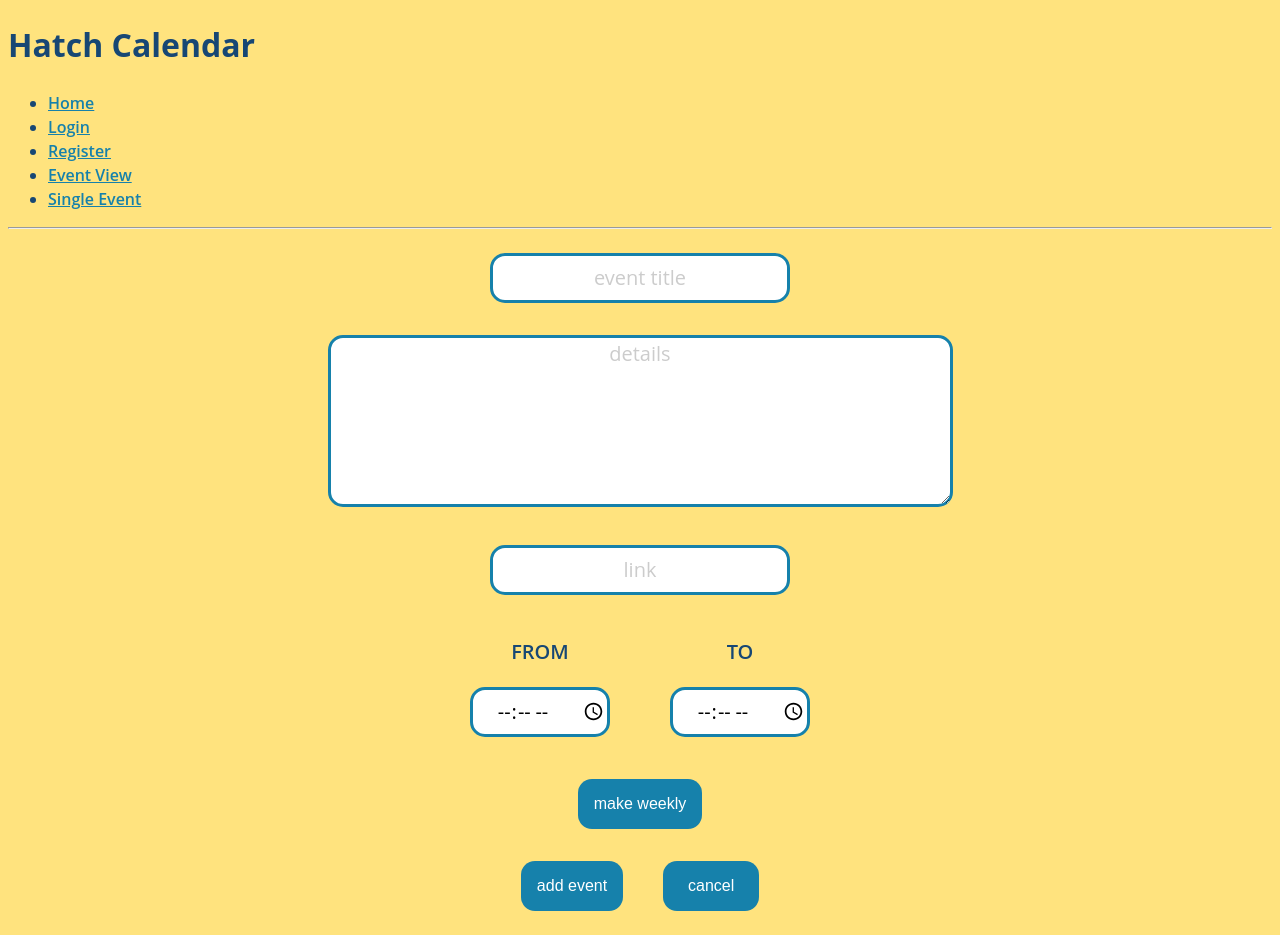
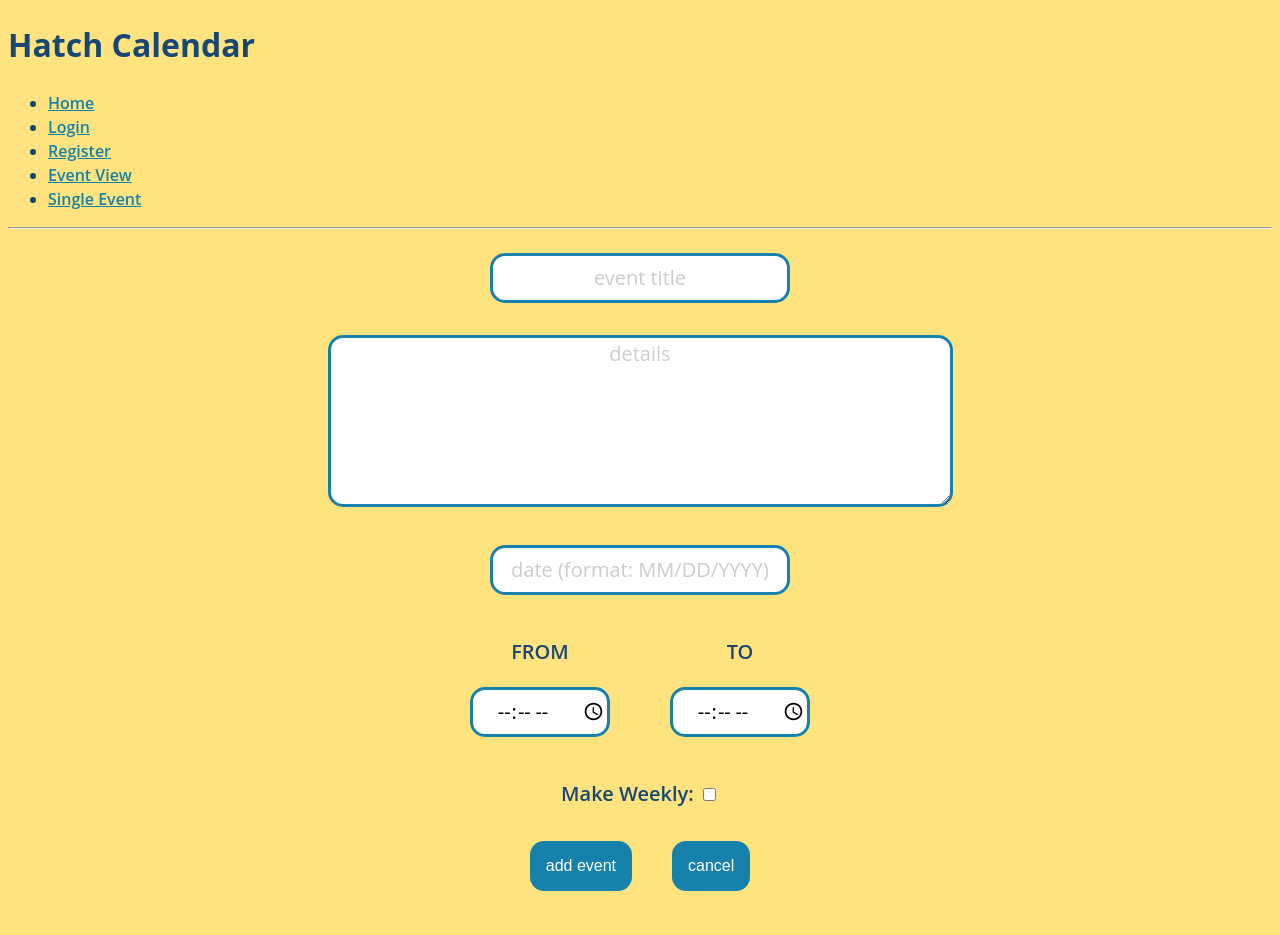
Before and after one commit to sanjitdp/hatch-calendar, a React (Create React App) app in the folder client/: page /newEvent in a window 1280 px wide. Built offline with nearby package versions, Linux system fonts and the light colour scheme.

Commit message:
added new event submission functionality

```diff
--- a/client/src/Components/NewEvent.js
+++ b/client/src/Components/NewEvent.js
@@ -11,17 +11,17 @@ class newEvent extends React.Component {
             <input type="text" placeholder="event title" id="ename" name="ename"></input>
         )
     }
-    renderDetails() { //TODO: make this textarea
+    renderDetails() {
         return (
             <textarea rows="6" cols="50" placeholder="details" className="scrollable" id="edetails" name="edetails"></textarea>
         )
     }
-    renderLink() {
+    renderDate() {
         return (
-            <input type="text" placeholder="link" id="elink" name="elink"></input>
+            <input type="text" placeholder="date (format: MM/DD/YYYY)" id="edate" name="edate"></input>
         )
     }
-    renderTimeInput() { //TODO: Make this
+    renderTimeInput() {
         return (
             <div className="grid-container">
                 <div className="grid-item"><span></span></div>
@@ -34,9 +34,9 @@ class newEvent extends React.Component {
             </div>
         )
     }
-    renderWeeklyButton() { //TODO: method to show clicked color
+    renderWeeklyButton() {
         return (
-            <button type="weekly" value="weekly" className="button">make weekly</button>
+            <label> Make Weekly: <input type="checkbox" /> </label>
         )
     }
     renderAddEventButton() {
@@ -44,22 +44,28 @@ class newEvent extends React.Component {
             <button type="submit" value="Submit" className="button" >add event</button>
         )
     }
+
+    cancel = () => {
+        document.getElementById("newEventForm").reset();
+    }
+
     renderCancel() {
         return (
-            <button type="cancel" value="cancel" className="button">&nbsp;&nbsp;cancel&nbsp;&nbsp;</button>
+            <button type="cancel" value="cancel" className="button" onClick={this.cancel}>cancel</button>
         )
-
     }
 
     onSubmit(event) {
+        event.preventDefault();
+
         console.log(event.target.sTime.value)
 
-        let e = EventObj(
+        let e = new EventObj(
             event.target.ename.value,
             event.target.edate.value,
-            event.target.edetails.value,
             event.target.sTime.value,
             event.target.eTime.value,
+            event.target.edetails.value
         );
 
         const update_Event_options = {
@@ -73,34 +79,23 @@ class newEvent extends React.Component {
             redirect: 'follow',
             referrer: 'no-referrer',
             body: JSON.stringify({
-
+                'dateNew': event.target.edate.value,
+                'eventTitle': event.target.ename.value,
+                'newInfo': e,
             }),
         }
 
         fetch('http://localhost:3000/DBInfo/Individual', update_Event_options)
-            .then((response) => response.json())
-            .then((data) => {
-                const currParam = (this.state.currentDate).toString();
-                if (data.dateSpecific.hasOwnProperty(currParam)) {
-
-                    var desiredValue = data.dateSpecific[currParam];
-                } else {
-                    //Handle no value loadable
-
-                }
-
-
-            });
 
     }
 
     render() {
         return (
             <div className="newEvent">
-                <form onSubmit={this.onSubmit}>
+                <form onSubmit={this.onSubmit} id="newEventForm">
                     <div className="center">{this.renderTitle()}</div>
                     <div className="center">{this.renderDetails()}</div>
-                    <div className="center">{this.renderLink()}</div>
+                    <div className="center">{this.renderDate()}</div>
                     <div className="center">{this.renderTimeInput()}</div>
                     <div className="center">{this.renderWeeklyButton()}</div>
                     <div className="center">{this.renderAddEventButton()}<span></span>{this.renderCancel()}</div>
```
